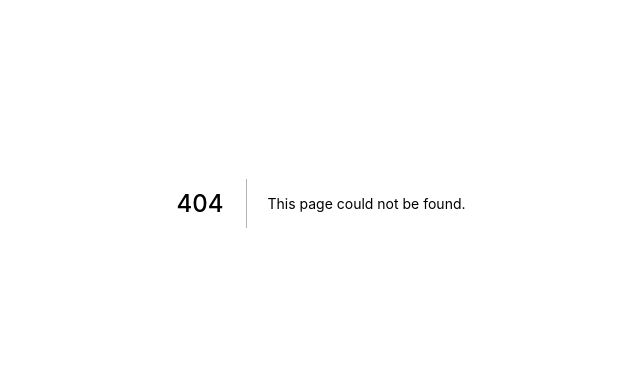
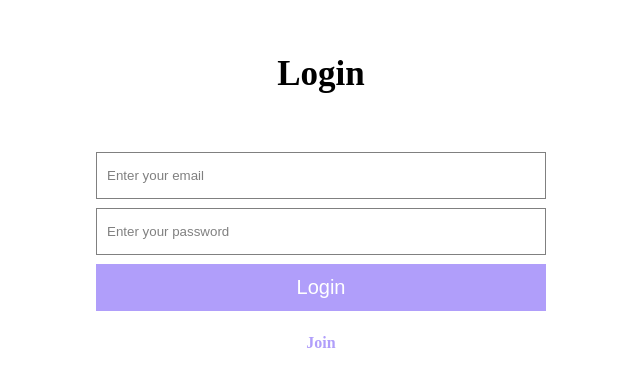
Before and after one commit to dev-chloe/Simple-CRUD, a Next.js app in the folder web/: page /login in a window 1280 px wide. Before the commit this address had no page. Shown: the part 197-584 px from the top of the page, without its empty margins (319-959 px from the left). Built offline with nearby package versions, Linux system fonts and the light colour scheme.

Commit message:
login page

```diff
--- a/web/css/register.module.scss
+++ b/web/css/register.module.scss
@@ -47,5 +47,12 @@ $main: #B09EFA;
       color: $main;
       font-weight: bold;
     }
+    p{
+      text-align: left;
+      font-size: 14px;
+      margin-bottom: 10px;
+      width: 100%;
+      color: #ff5c5c;
+    }
   }
 }
--- a/web/package.json
+++ b/web/package.json
@@ -8,6 +8,7 @@
     "start": "next start"
   },
   "dependencies": {
+    "axios": "^0.21.1",
     "next": "10.1.3",
     "react": "17.0.2",
     "react-dom": "17.0.2",
--- /dev/null
+++ b/web/pages/login.tsx
@@ -0,0 +1,54 @@
+import {useState} from 'react'
+import Link from 'next/link'
+
+import registerStyle from '../css/register.module.scss'
+import CustomInput from '../components/custominput'
+import validateEmail from '../utils/validators/validateEmail'
+import validateRequired from '../utils/validators/validateRequired'
+
+const inintialState = {
+  email: '',
+  password: ''
+}
+
+const login = () => {
+  const [ loginInfo, setLoginInfo ] = useState(inintialState)
+
+  const handleInputChange = (e) => {
+    const { name, value } = e.target;
+
+    setLoginInfo({
+      ...loginInfo,
+      [name]: value
+    })
+  }
+  return (
+    <div className={registerStyle.container}>
+      <h2>Login</h2>
+      <form>
+        <CustomInput
+          type="email"
+          name="email"
+          placeholder="Enter your email"
+          value={loginInfo.email}
+          onChange={handleInputChange}
+          onBlur={validateEmail}
+        ></CustomInput>
+        <CustomInput
+          type="password"
+          name="password"
+          placeholder="Enter your password"
+          value={loginInfo.password}
+          onChange={handleInputChange}
+          onBlur={validateRequired}
+          ></CustomInput>
+          <button type="submit">Login</button>
+          <Link href="/register">
+            <a>Join</a>
+          </Link>
+      </form>
+    </div>
+  )
+}
+
+export default login
```
Also changed, not shown: web/css/index.module.scss (+12 -0 lines), web/pages/index.tsx (+8 -3 lines), web/pages/register.tsx (+23 -4 lines), 1 other file (tests, documents, lock files or other folders).
